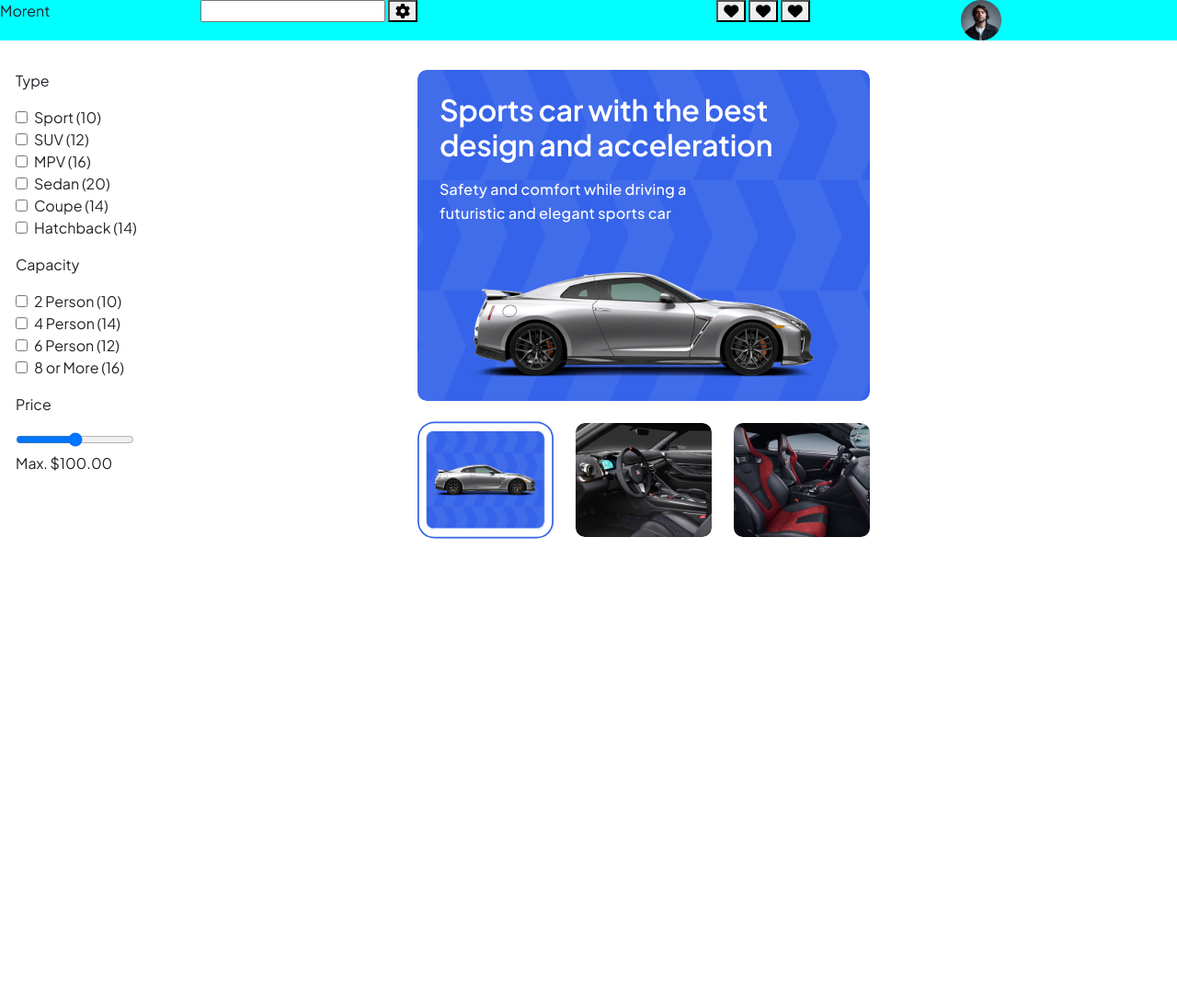
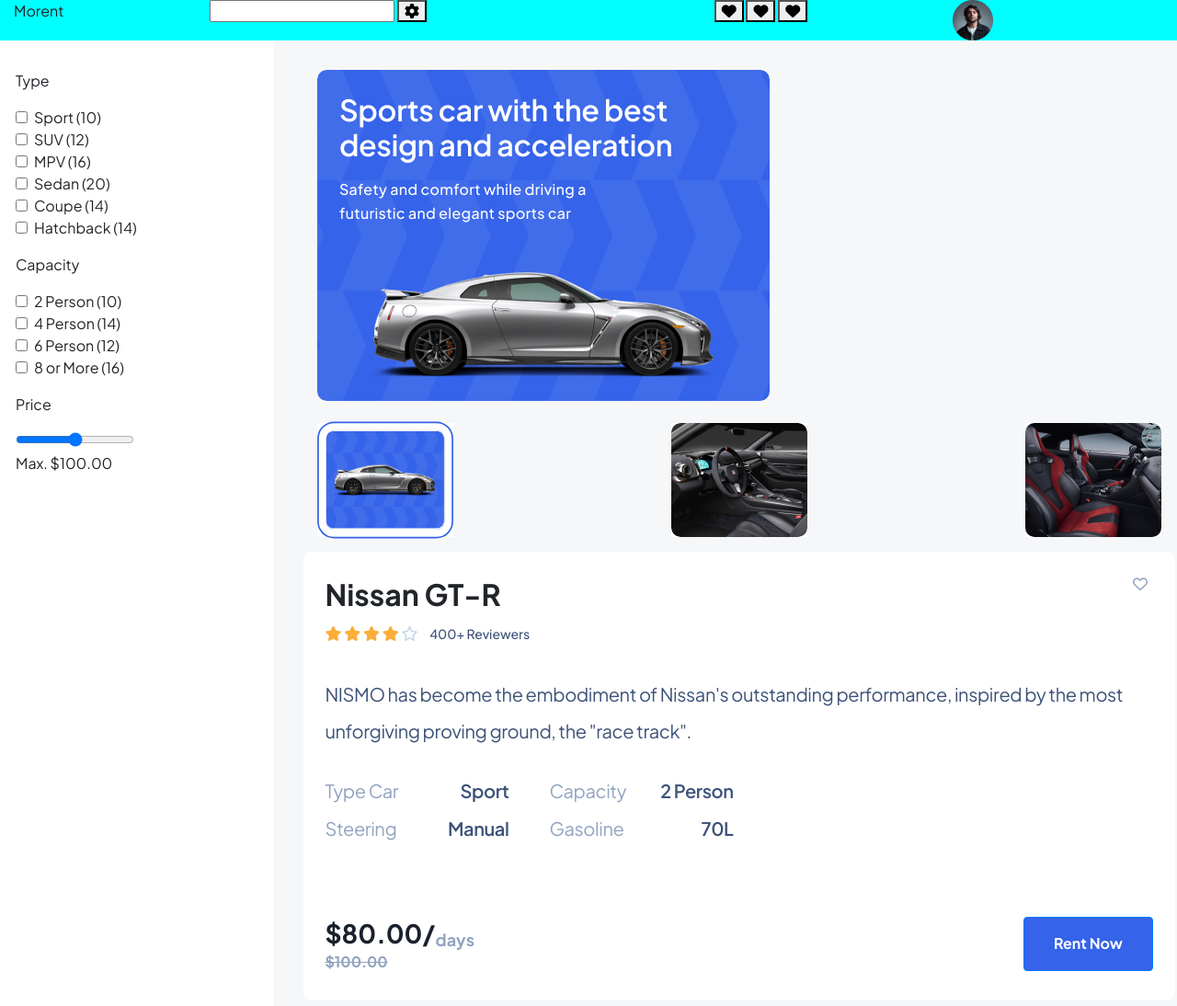
Before and after one commit to Glagolio/Car-rent-website, a website built with Parcel: page src/index.html in a window 1280 px wide. Shown: the top 1094 px of the page at 92% size. Before the commit the page ends 800 px from the top, so only its background shows below. Built offline with nearby package versions, Linux system fonts and the light colour scheme.

Commit message:
desktop car-info section

```diff
--- a/src/partials/header.html
+++ b/src/partials/header.html
@@ -1,4 +1,4 @@
-<header class="row test">
+<header class="row test wrapper">
   <div class="col-2">Morent</div>
   <div class="col">
     <form>
--- a/src/partials/main.html
+++ b/src/partials/main.html
@@ -1,6 +1,6 @@
 <main>
   <div class="row">
-    <div class="col-4 car-info__inner">
+    <div class="col-xxl-4 col-lg-3  car-info__inner">
       <div>
         <p>Type</p>
         <div class="form-check">
@@ -81,8 +81,9 @@
         <p>Max. $100.00</p>
       </div>
     </div>
-    <div class="col row car-info__inner">
+    <div class="col row car-info__inner car-info__inner--main">
       <div class="col">
+        <h1 class="main__title">Sports car with the best disgn and acceleration</h1>
             <div id="slider" class="car-info__slider">
               <div id="myCarousel" class="carousel slide">
                 <div class="carousel-inner">
@@ -127,7 +128,7 @@
                       data-target="#myCarousel"
                     >
                       <img
-                        src="./images/car-slider-inner-2.png"
+                        src="./images/car-slider-2-xl.png"
                         class="img-fluid img-slider"
                       />
                     </a>
@@ -139,7 +140,7 @@
                       data-target="#myCarousel"
                     >
                       <img
-                        src="./images/car-slider-inner-3.png"
+                        src="./images/car-slider-3-xl.png"
                         class="img-fluid  img-slider"
                       />
                     </a>
@@ -149,7 +150,47 @@
             </div>
           </div>
           <!--/main slider carousel-->
-      <div class="col"></div>
+      <div class="col car-info">
+        <div class="car-info__head">
+          <div>
+          <h2 class="car-info__title">Nissan GT-R</h2>
+          <i class="fa-solid fa-star accent"></i>
+          <i class="fa-solid fa-star accent"></i>
+          <i class="fa-solid fa-star accent"></i>
+          <i class="fa-solid fa-star accent"></i>
+          <i class="fa-solid fa-star"></i>
+          <span>400+ Reviewers</span>
+          </div>
+          <i class="fa-solid fa-heart car-info__icon"></i>
+        </div>
+        <p class="car-info__text">NISMO has become the embodiment of Nissan's outstanding performance, inspired by the most unforgiving proving ground, the "race track".</p>
+        <div class="car-info__information">
+          <div class="car-info__information--inner">
+            <div class="car-info__information--text">
+            <p>Type Car</p> <p class="accent">Sport</p>
+            </div>
+            <div class="car-info__information--text">
+            <p>Steering</p> <p class="accent">Manual</p>
+            </div>
+
+          </div>
+           <div class="car-info__information--inner">
+            <div class="car-info__information--text">
+            <p>Capacity</p> <p class="accent">2 Person</p>
+            </div>
+            <div class="car-info__information--text">
+            <p>Gasoline</p> <p class="accent">70L</p>
+            </div>
+
+          </div>
+      </div>
+      <div class="car-info__rent">
+        <div class="car-info__price">
+          <p class="car-info__price--actual">$80.00/<span>days</span></p>
+          <p class="car-info__price--sale">$100.00</p>
+        </div>
+        <button type="button" class="btn btn-primary btn-rent" aria-label="Rent Now">Rent Now</button>
+      </div>
 
         </div>
       </div>
--- /dev/null
+++ b/src/sass/base/_carusel.scss
@@ -0,0 +1,60 @@
+#myCarousel .list-inline {
+  white-space: nowrap;
+  overflow-x: visible;
+}
+
+#myCarousel .carousel-indicators {
+  position: static;
+  left: initial;
+  width: initial;
+  margin-left: initial;
+}
+
+#myCarousel .carousel-indicators > li {
+  width: initial;
+  height: initial;
+  text-indent: initial;
+
+  & img {
+    width: 148px;
+    height: 124px;
+    border-radius: 10px;
+    transition: transform 250ms linear;
+  }
+}
+.img-fluid {
+  max-width: 492px;
+  width: 492px;
+  height: 360px;
+  object-fit: cover;
+  border-radius: 10px;
+}
+
+.img-slider {
+  width: 148px;
+  height: 124px;
+
+  object-fit: contain;
+}
+
+.carousel-indicators {
+  justify-content: space-between;
+  margin-top: 24px;
+}
+
+.carousel-indicators li {
+  margin: 0;
+  border: none;
+}
+
+.carousel-indicators > li.active img {
+  border-radius: 10px;
+  // border: 10px solid black;
+  box-shadow: 0px 0px 0px 11px #3563e9;
+  outline: 9px solid #ffffff;
+  transform: scale(0.87);
+}
+
+.carousel-indicators li {
+  opacity: 1;
+}
--- a/src/sass/base/_common.scss
+++ b/src/sass/base/_common.scss
@@ -6,68 +6,13 @@
   font-family: 'Plus Jakarta Sans', sans-serif;
 }
 
+button,
+.btn:focus {
+  box-shadow: none;
+}
+
 .wrapper {
   max-width: 1440px;
+
   margin: 0 auto;
 }
-
-#myCarousel .list-inline {
-  white-space: nowrap;
-  overflow-x: visible;
-}
-
-#myCarousel .carousel-indicators {
-  position: static;
-  left: initial;
-  width: initial;
-  margin-left: initial;
-}
-
-#myCarousel .carousel-indicators > li {
-  width: initial;
-  height: initial;
-  text-indent: initial;
-
-  & img {
-    width: 148px;
-    height: 124px;
-    border-radius: 10px;
-    transition: transform 250ms linear;
-  }
-}
-.img-fluid {
-  max-width: 492px;
-  width: 492px;
-  height: 360px;
-  object-fit: cover;
-  border-radius: 10px;
-}
-
-.img-slider {
-  width: 148px;
-  height: 124px;
-
-  object-fit: contain;
-}
-
-.carousel-indicators {
-  justify-content: space-between;
-  margin-top: 24px;
-}
-
-.carousel-indicators li {
-  margin: 0;
-  border: none;
-}
-
-.carousel-indicators > li.active img {
-  border-radius: 10px;
-  // border: 10px solid black;
-  box-shadow: 0px 0px 0px 11px #3563e9;
-  outline: 9px solid #ffffff;
-  transform: scale(0.87);
-}
-
-.carousel-indicators li {
-  opacity: 1;
-}
--- a/src/sass/components/_main.scss
+++ b/src/sass/components/_main.scss
@@ -1,8 +1,165 @@
+.main__title {
+  display: none;
+}
+
 .car-info__inner {
   padding: 32px;
+}
+
+.car-info__inner--main {
+  background-color: #f6f7f9;
 }
 
 .car-info__slider {
   //   max-width: 492px;
   //   max-height: 508px;
 }
+
+.car-info {
+  padding: 24px 24px 32px 24px;
+  border-radius: 10px;
+
+  background-color: #fff;
+
+  position: relative;
+}
+.car-info__head {
+  margin-bottom: 34px;
+  display: flex;
+  justify-content: space-between;
+  align-items: center;
+}
+
+.car-info__title {
+  font-weight: 700;
+  font-size: 32px;
+  line-height: 1.4;
+}
+
+.car-info__icon {
+  color: #90a3bf;
+  font-weight: 400;
+  width: 20px;
+
+  position: absolute;
+  top: 27px;
+  right: 26px;
+  transition: color 250ms linear;
+
+  &:hover,
+  &:focus padding {
+    color: #ed3f3f;
+    font-weight: 900;
+  }
+}
+
+.car-info__head .fa-star {
+  color: #c3d4e9;
+  font-weight: 400;
+
+  cursor: pointer;
+}
+
+.car-info__head .fa-star.accent {
+  color: #fbad39;
+  font-weight: 700;
+}
+
+.car-info__head span {
+  margin-left: 10px;
+  font-weight: 500;
+  font-size: 14px;
+  line-height: 1.29;
+  color: #3d5278;
+}
+
+.car-info__text {
+  margin-bottom: 32px;
+  font-weight: 400;
+  font-size: 20px;
+  line-height: 2;
+  letter-spacing: -0.02em;
+  color: #3d5278;
+}
+
+.car-info__information {
+  margin-bottom: 68px;
+  display: flex;
+  &--text {
+    display: flex;
+    justify-content: space-between;
+  }
+}
+
+.car-info__information--inner {
+  width: 200px;
+
+  &:not(:last-child) {
+    margin-right: 44px;
+  }
+}
+
+.car-info__information--text {
+  font-weight: 400;
+  font-size: 20px;
+  line-height: 1.25;
+  display: flex;
+  align-items: center;
+  letter-spacing: -0.02em;
+
+  color: #90a3bf;
+
+  & .accent {
+    font-weight: 600;
+    color: #3d5278;
+  }
+}
+
+.car-info__rent {
+  display: flex;
+  justify-content: space-between;
+}
+
+.car-info__price--actual {
+  margin-bottom: 4px;
+  font-weight: 700;
+  font-size: 28px;
+  line-height: 1.25;
+  display: flex;
+  align-items: flex-end;
+
+  color: #1a202c;
+
+  & span {
+    font-size: 18px;
+    line-height: 1.18;
+    color: #90a3bf;
+  }
+}
+
+.car-info__price--sale {
+  margin-bottom: 0;
+  font-weight: 700;
+  font-size: 16px;
+  line-height: 20px;
+  text-decoration-line: line-through;
+  color: #90a3bf;
+}
+
+.btn-rent {
+  padding: 16px 32px;
+  font-weight: 700;
+  font-size: 16px;
+  line-height: 1.25;
+  align-items: center;
+  text-align: center;
+  outline: none;
+
+  color: #ffffff;
+  background-color: #3563e9;
+
+  &:hover,
+  &:focus {
+    background-color: #008cff;
+  }
+}
--- a/src/sass/index.scss
+++ b/src/sass/index.scss
@@ -2,6 +2,7 @@
 @import './base/common';
 @import './base/variables';
 @import './components/main';
+@import './base/carusel';
 
 .test {
   background-color: aqua;
```
